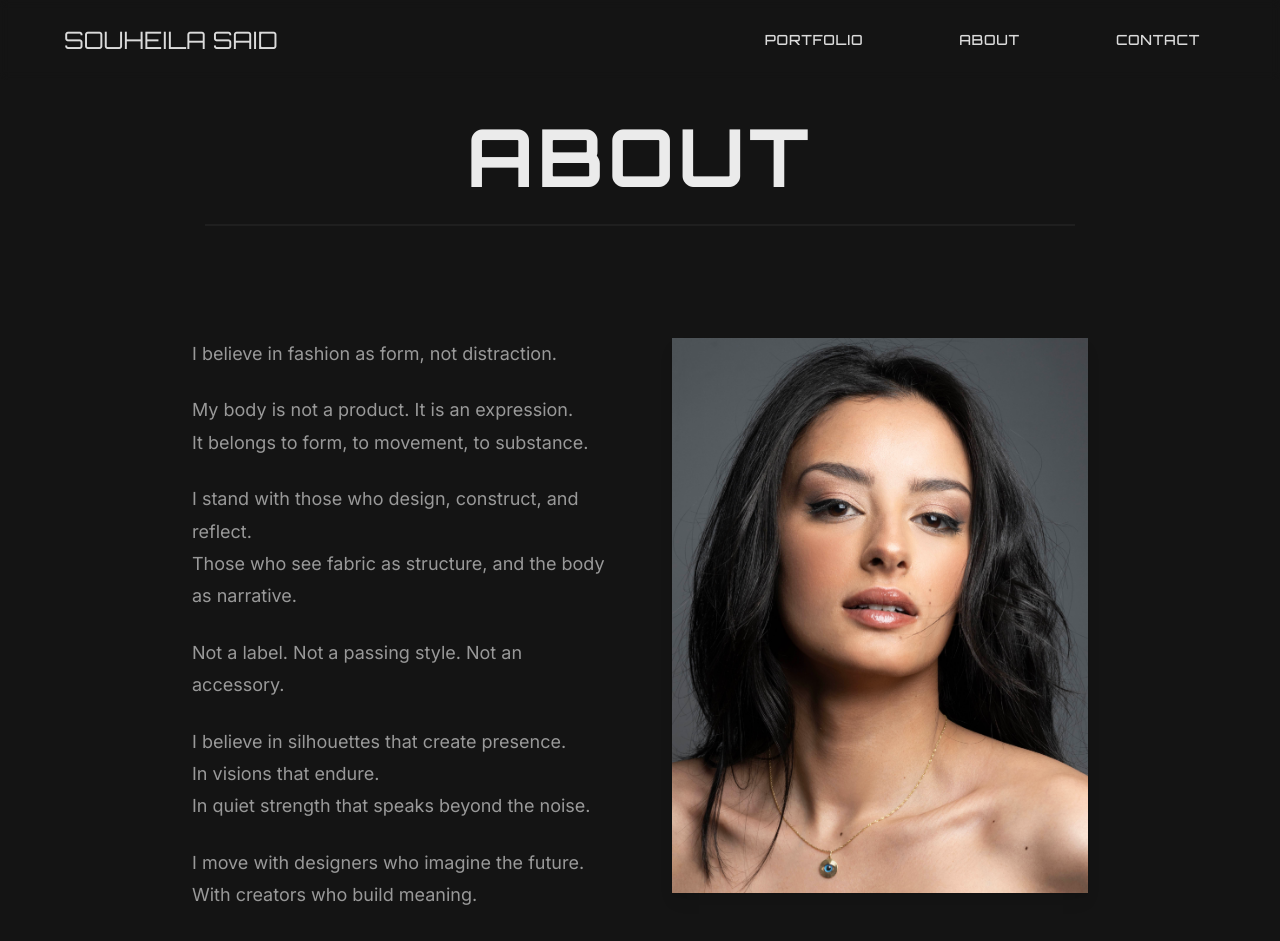
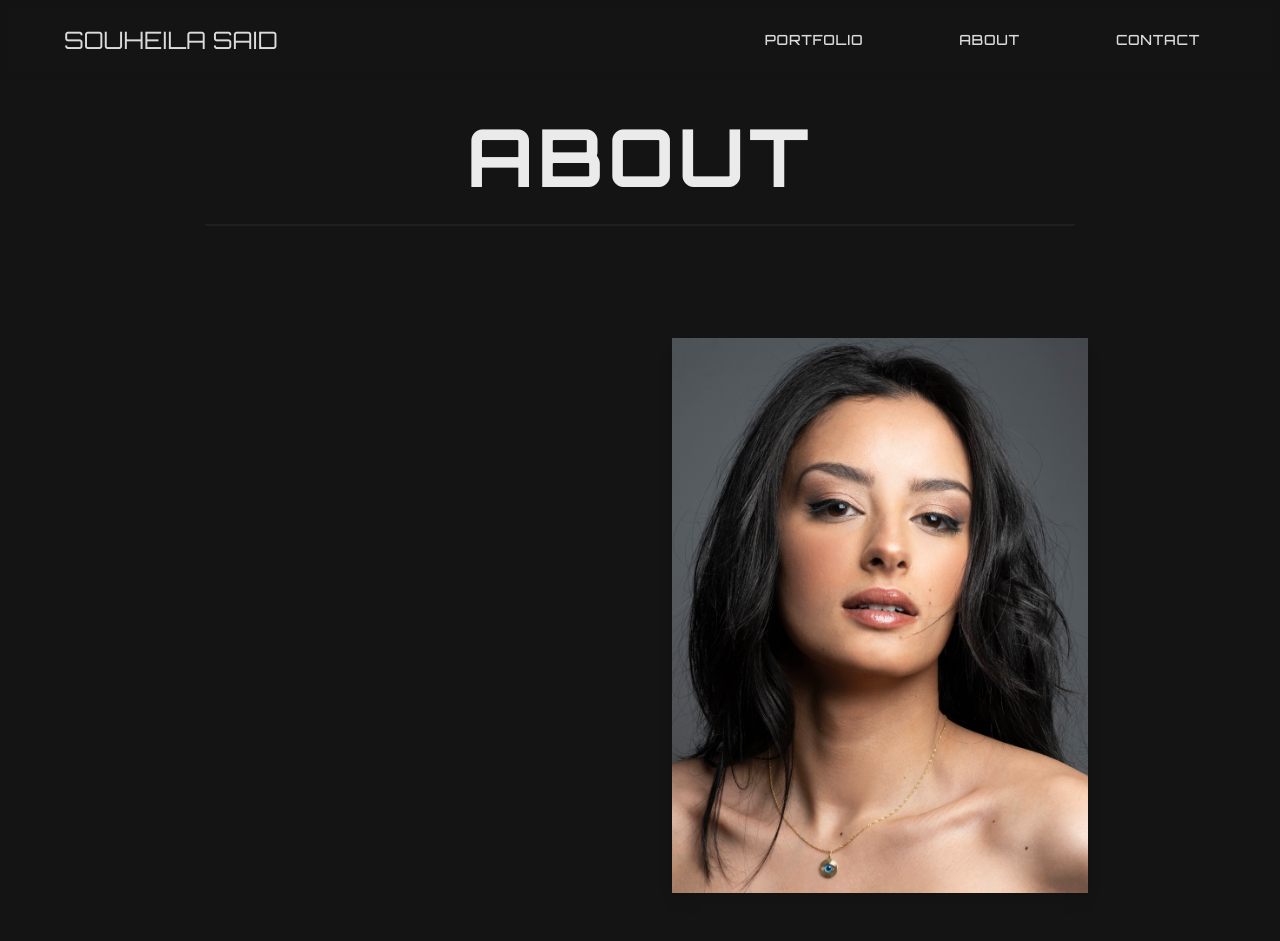
Before and after one commit to xxxsosoxxx/portfolio, a React (Vite) app: page /about in a window 1280 px wide. Shown: the top 941 px of the page. Built offline with nearby package versions, Linux system fonts and the light colour scheme.

Commit message:
delete : about manifesto

```diff
--- a/client/pages/About.tsx
+++ b/client/pages/About.tsx
@@ -22,22 +22,6 @@ export default function About() {
             alt="Portrait of Souheila Said"
             className="absolute inset-0 w-full h-full object-cover brightness-[0.5] z-0"
           />
-          <div className="absolute inset-0 flex items-center justify-center p-6 opacity-0 group-hover:opacity-100 transition-opacity duration-300">
-            <div className="text-center text-white text-[clamp(1rem,5vw,1.25rem)] leading-snug photo-title font-body">
-              I believe in fashion as form, not distraction.<br />
-                My body is not a product. It is an expression.
-              It belongs to form, to movement, to substance.
-              I stand with those who design, construct, and reflect.
-                Those who see fabric as structure, and the body as narrative.
-                Not a label. Not a passing style. Not an accessory.
-              I believe in silhouettes that create presence.
-                In visions that endure.
-                In quiet strength that speaks beyond the noise.
-              I move with designers who imagine the future.
-                With creators who build meaning.
-              I am not here to embellish.I am here to contribute.
-            </div>
-          </div>
         </section>
 
         {/* Mobile: Background & Measurements */}
@@ -73,22 +57,6 @@ export default function About() {
               "bio measurements"
             `
           }}>
-            <div className="about-manifesto font-body space-y-6 text-muted-foreground text-[clamp(1rem,2vw,1.125rem)] leading-[1.8]" style={{ gridArea: "manifesto" }}>
-              <p>I believe in fashion as form, not distraction.</p>
-              <p className="about-text-highlight">
-                My body is not a product. It is an expression.<br />
-                It belongs to form, to movement, to substance.
-              </p>
-              <p>I stand with those who design, construct, and reflect.<br />
-                Those who see fabric as structure, and the body as narrative.</p>
-              <p>Not a label. Not a passing style. Not an accessory.</p>
-              <p>I believe in silhouettes that create presence.<br />
-                In visions that endure.<br />
-                In quiet strength that speaks beyond the noise.</p>
-              <p>I move with designers who imagine the future.<br />
-                With creators who build meaning.</p>
-              <p>I am not here to embellish.<br />I am here to contribute.</p>
-            </div>
 
             <div className="about-photo relative" style={{ gridArea: "photo" }}>
               <img
```
Also changed, not shown: client/styles/about.css (added).
